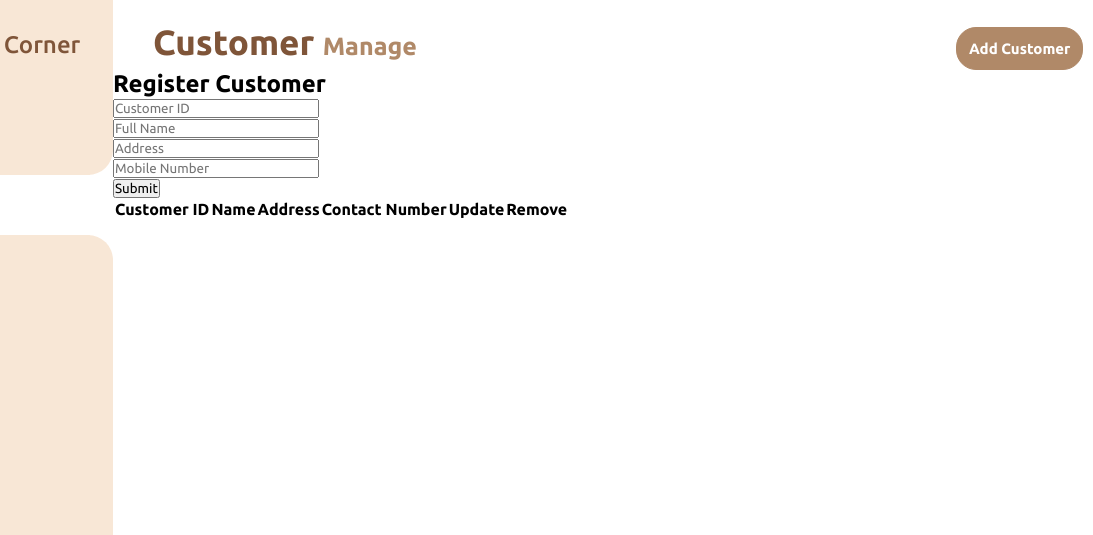
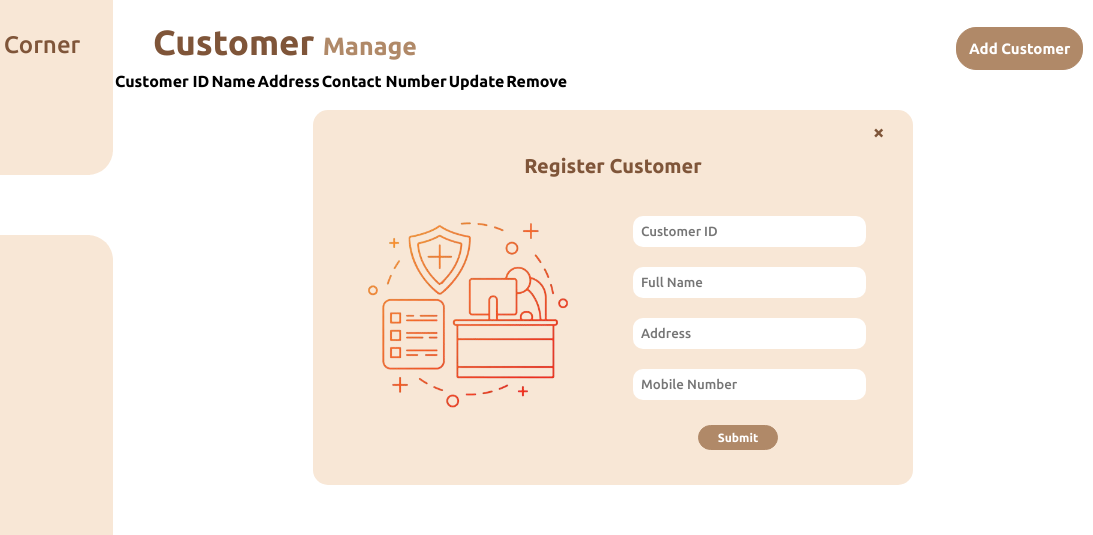
Before and after one commit to chamithKavinda/Coffee-Shop-POS-System-FrontEnd, a plain HTML site: page index.html in a window 1280 px wide. Both pictures are taken after a click on the element "Customers". Shown: the top 535 px of the page, 187-1280 px from the left. Drawn offline with nearby package versions, Linux system fonts and the light colour scheme.

Commit message:
CSS added for Customer registration form

```diff
--- a/css/Customer.css
+++ b/css/Customer.css
@@ -1,7 +1,7 @@
 @import url('https://fonts.googleapis.com/css2?family=Ubuntu:wght@300;400;500;700&display=swap');
 
 #CustomerForm{
-    display: block;
+    display: none;
 }
 
 .customerHeader-section{
@@ -31,10 +31,104 @@
     color: white;
     background: #b08968;
     border: 1px solid #b08968;
+    transition: transform 0.3s ease;
 }
 
 .add-customer-button:hover{
     cursor: pointer;
     background: #f8e7d6;
     color: #7f5539;
+    transform: scale(1.1);
 }
+
+.customerRegisterForm{
+    position: fixed;
+    /* z-index: 1;
+    left: 0;
+    top: 0;
+    width: 100%;
+    height: 100%;
+    overflow: auto; */
+    /* background-color: #fff1e4; */
+}
+
+.registerForm{
+    padding: 10px;
+    margin-top: 40px;
+    margin-left: 200px;
+    border-radius: 15px;
+    height: 375px;
+    width: 600px;
+    background-color: #f8e7d6;
+}
+
+.customer-close{
+    margin-left: 550px;
+    font-size: 20px;
+    font-weight: bold;
+    color: #7f5539;
+}
+
+.customer-close:hover,
+.customer-close:focus{
+    text-decoration: none;
+    cursor: pointer;
+    color: rgb(255, 25, 25);
+}
+
+.registerForm h2{
+    font-size: 20px;
+    margin-top: 10px;
+    font-weight: bold;
+    color: #7f5539;
+    text-align: center;
+}
+
+.registerForm img{
+    width: 300px;
+    height: 250px;
+    margin-left: -5px;
+    margin-top: -5px;
+}
+
+.customer-form{
+    display: flex;
+    flex-direction: column;
+    margin-top: -230px;
+}
+
+.customer-form input{
+    margin-left: 310px;
+    margin-top: 20px;
+    padding: 8px;
+    border-radius: 10px;
+    color: #7f5539;
+    background-color: white;
+    border: none;
+    font-weight: 500;
+}
+
+.customer-form input:active{
+
+}
+
+.customer-form button{
+    width: 80px;
+    height: 25px;
+    margin-top: 25px;
+    margin-left: 375px;
+    font-size: 12px;
+    font-weight: 700;
+    border-radius: 15px;
+    color: white;
+    background: #b08968;
+    border: 1px solid #b08968;
+    transition: transform 0.3s ease;
+}
+
+.customer-form button:hover{
+    cursor: pointer;
+    background: #f8e7d6;
+    color: #7f5539;
+    transform: scale(1.1);
+}
--- a/index.html
+++ b/index.html
@@ -147,8 +147,9 @@
                 <!-- -------------- Add Customer Form -------------- -->
                 <div id="customerRegisterForm" class="customerRegisterForm">
                     <div class="registerForm">
-                        <span id="customerRegisterForm-close" class="customer-close"></span>
+                        <span id="customerRegisterForm-close" class="customer-close">&times;</span>
                         <h2>Register Customer</h2>
+                        <img src="/assest/image/CustomerRegisterForm.png">
 
                         <form id="customer-form" class="customer-form">
                             <div class="customer-form-row">
@@ -208,5 +209,6 @@
 
     <script src="/js/Dashboard.js"></script>
     <script src="/js/Navigation.js"></script>
+
 </body>
 </html>
```
Also changed, not shown: assest/image/CustomerRegisterForm.png (added).
